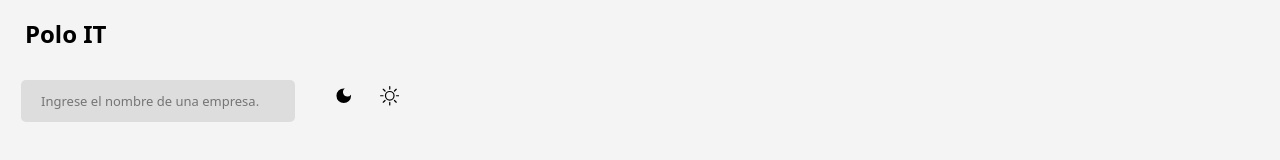
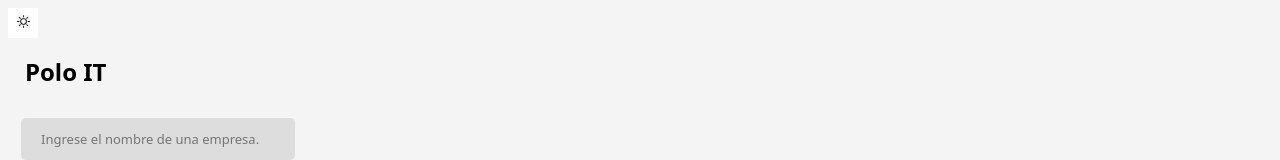
Before and after one commit to yaspyrih/PoloIT, a React (Create React App) app: page / in a window 1280 px wide. Shown: the top 160 px of the page. Built offline with nearby package versions, Linux system fonts and the light colour scheme.

Commit message:
Dark Theme

```diff
--- a/src/App.js
+++ b/src/App.js
@@ -4,6 +4,7 @@ import Companies from "./Companies/Companies";
 import data from "./db/data";
 import Sidebar from "./Sidebar/Sidebar";
 import Card from "./components/Card";
+import DarkModeToggle from "./components/DarkModeToggle";
 import "./index.css";
 
 function App() {
@@ -55,6 +56,7 @@ function App() {
 
   return (
     <>
+      <DarkModeToggle/>
       <Nav query={query} handleInputChange={handleInputChange} className="nav"/>
       <Sidebar handleChange={handleChange} className="sidebar"/>
       <Companies result={result} className="card-container"/>
--- a/src/Navigation/Nav.js
+++ b/src/Navigation/Nav.js
@@ -1,5 +1,6 @@
 import {MdDarkMode} from 'react-icons/md';
 import {BsSun} from 'react-icons/bs';
+import DarkModeToggle from '../components/DarkModeToggle';
 import './Nav.css';
 
 function darkMode() {
@@ -20,8 +21,7 @@ function Nav(props) {
       onChange = {handleInputChange}
       placeholder='Ingrese el nombre de una empresa.'/>
 
-      <MdDarkMode onClick={darkMode} className='nav-icons'/>
-      <BsSun className='nav-icons'/>
+
     </div>
     </nav>
   )
--- a/src/components/DarkModeToggle.css
+++ b/src/components/DarkModeToggle.css
@@ -0,0 +1,18 @@
+.theme-toggle-button {
+    background: transparent;
+    border: none;
+    cursor: pointer;
+    transition: background-color 0.3s;
+    width: 30px;
+    height: 30px;
+  }
+
+  .theme-toggle-button.dark {
+    background-color: #333;
+    color: #fff;
+  }
+
+  .theme-toggle-button.light {
+    background-color: #fff;
+    color: #333;
+  }
--- a/src/components/DarkModeToggle.js
+++ b/src/components/DarkModeToggle.js
@@ -1,4 +1,6 @@
 import React, { useState } from 'react';
+import {MdDarkMode} from 'react-icons/md';
+import {BsSun} from 'react-icons/bs';
 import './DarkModeToggle.css';
 
 function DarkModeToggle() {
@@ -14,9 +16,9 @@ function DarkModeToggle() {
       onClick={toggleTheme}
     >
       {isDarkMode ? (
-        <img src="dark-icon.svg" alt="Dark Mode" />
+        <MdDarkMode alt="Dark Mode" />
       ) : (
-        <img src="light-icon.svg" alt="Light Mode" />
+        <BsSun alt="Light Mode" />
       )}
     </button>
   );
--- /dev/null
+++ b/src/components/ThemeProvider.js
@@ -0,0 +1,22 @@
+// ThemeProvider.js
+import React, { createContext, useContext, useState } from 'react';
+
+const ThemeContext = createContext();
+
+export function useTheme() {
+  return useContext(ThemeContext);
+}
+
+export function ThemeProvider({ children }) {
+  const [isDarkMode, setIsDarkMode] = useState(false);
+
+  const toggleTheme = () => {
+    setIsDarkMode((prevIsDarkMode) => !prevIsDarkMode);
+  };
+
+  return (
+    <ThemeContext.Provider value={{ isDarkMode, toggleTheme }}>
+      {children}
+    </ThemeContext.Provider>
+  );
+}
--- a/src/index.js
+++ b/src/index.js
@@ -1,12 +1,13 @@
 import React from 'react';
 import ReactDOM from 'react-dom/client';
 import App from './App';
+import { ThemeProvider } from './components/ThemeProvider';
 
 const root = ReactDOM.createRoot(document.getElementById('root'));
 
 root.render(
-
+    <ThemeProvider>
     <App />
-
+    </ThemeProvider>
 
 );
```
